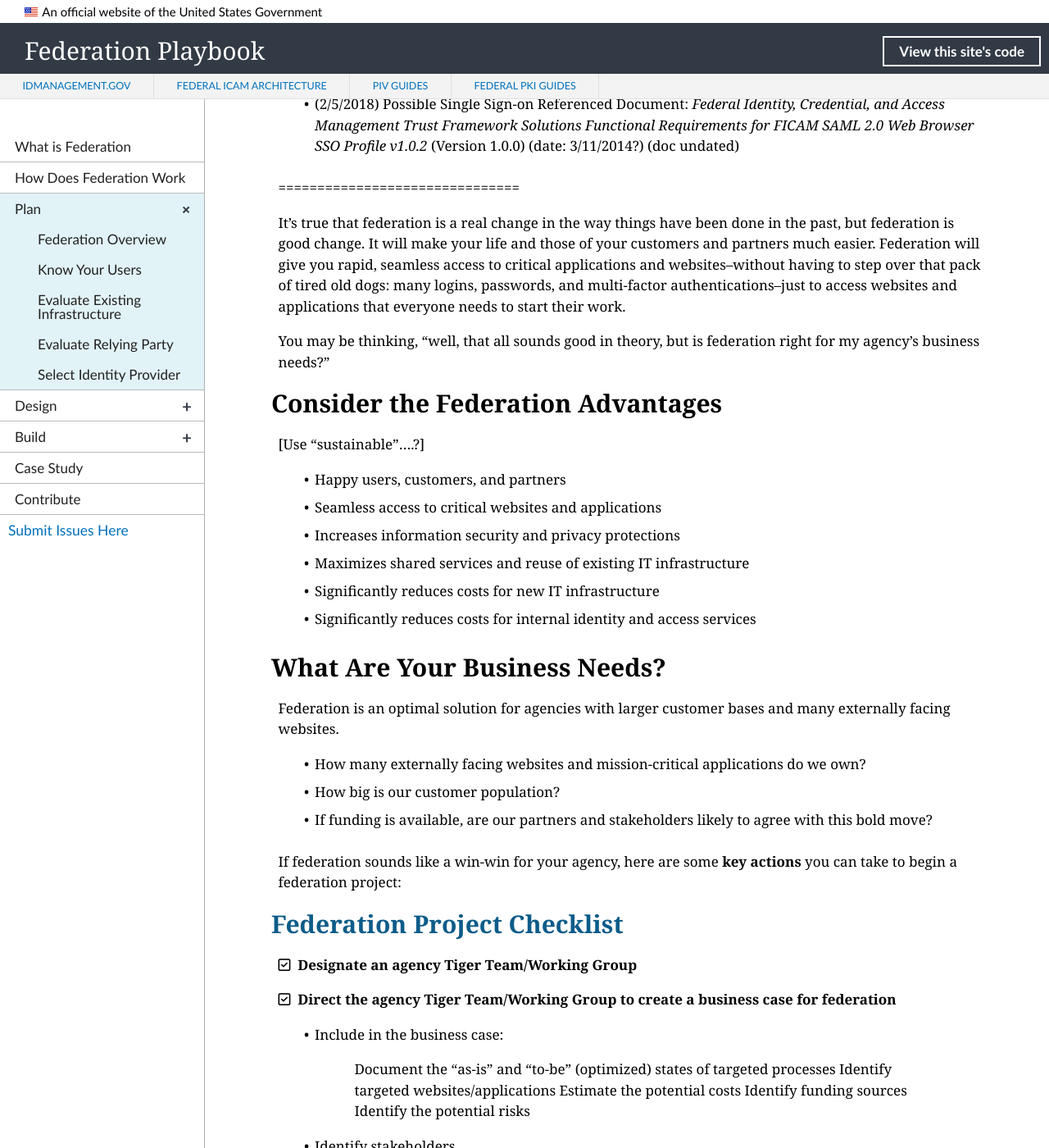
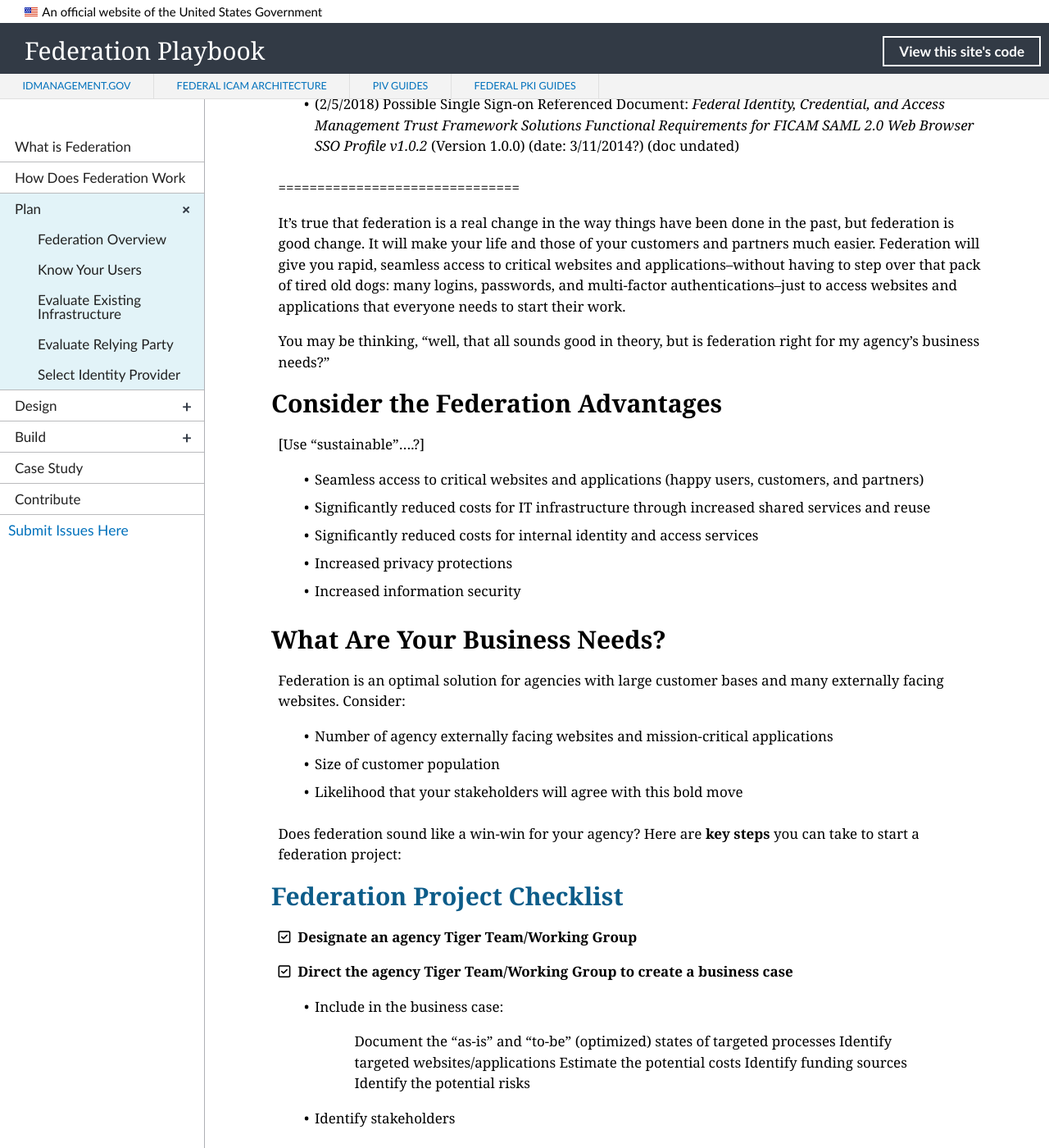
Before and after one commit to GSA/ficam-federation, a Jekyll site: the page built from _plan/00_index.md, in a window 1280 px wide and 1400 px high, scrolled down 373 px. Shown: the whole window at 82% size. Built offline with Jekyll 4.4.1, drawn with Linux system fonts in a browser that asks for light colours; nearby versions of some CDN libraries; library files that are not in the unit come from our copies; some of the changed text lies outside the part shown.

Commit message:
Update 00_index.md
Add change mgmt & edits

```diff
--- a/_plan/00_index.md
+++ b/_plan/00_index.md
@@ -15,34 +15,33 @@
 
 ===============================
 
-It’s true that federation is a real change in the way things have been done in the past, but federation is good change. It will make your life and those of your customers and partners much easier.  Federation will give you rapid, seamless access to critical applications and websites--without having to step over that pack of tired old dogs:  many logins, passwords, and multi-factor authentications--just to access websites and applications that everyone needs to start their work.
+It’s true that federation is a real change in the way things have been done in the past, but federation is good change. It will make your life and those of your customers and partners much easier.  Federation will give you rapid, seamless access to critical websites and applications--without having to step over that pack of tired old dogs:  many logins, passwords, and multi-factor authentications--just to access websites and applications that everyone needs to start their work.
 
 You may be thinking, "well, that all sounds good in theory, but is federation right for my agency's business needs?"
 
 ## Consider the Federation Advantages
 [Use "sustainable"....?]
-* Happy users, customers, and partners
-* Seamless access to critical websites and applications
-* Increases information security and privacy protections
-* Maximizes shared services and reuse of existing IT infrastructure
-* Significantly reduces costs for new IT infrastructure
-* Significantly reduces costs for internal identity and access services
+* Seamless access to critical websites and applications (happy users, customers, and partners)
+* Significantly reduced costs for IT infrastructure through increased shared services and reuse
+* Significantly reduced costs for internal identity and access services
+* Increased privacy protections
+* Increased information security
 
 ## What Are Your Business Needs?
 
-Federation is an optimal solution for agencies with larger customer bases and many externally facing websites.
+Federation is an optimal solution for agencies with large customer bases and many externally facing websites. Consider:
 
-* How many externally facing websites and mission-critical applications do we own?
-* How big is our customer population?<!--Most visited Federal Government websites:  https://analytics.usa.gov/-->
-* If funding is available, are our partners and stakeholders likely to agree with this bold move?
+* Number of agency externally facing websites and mission-critical applications
+* Size of customer population<!--Most visited Federal Government websites:  https://analytics.usa.gov/-->
+* Likelihood that your stakeholders will agree with this bold move
 
-If federation sounds like a win-win for your agency, here are some **key actions** you can take to begin a federation project:
+Does federation sound like a win-win for your agency? Here are **key steps** you can take to start a federation project:
 
 ## <span style="color: #0C5C89">**Federation Project Checklist**</span>
 
 <i class="fa fa-check-square-o"></i> &nbsp;**Designate an agency Tiger Team/Working Group**
 
-<i class="fa fa-check-square-o"></i> &nbsp;**Direct the agency Tiger Team/Working Group to create a business case for federation**
+<i class="fa fa-check-square-o"></i> &nbsp;**Direct the agency Tiger Team/Working Group to create a business case**
 * Include in the business case:
 > Document the "as-is" and "to-be" (optimized) states of targeted processes
 > Identify targeted websites/applications
@@ -66,7 +65,8 @@
 * Estimate the costs to modify each application's authentication method
 * Estimate ongoing, life-cycle costs (service provider/federation broker charges, operations, maintenance)<!--Explain federation broker for PM audience.  Are we suggesting that a solution might be MAX.gov or Login.gov?-->
 
-<i class="fa fa-check-square-o"></i> &nbsp;**Identify potential funding sources**
+<i class="fa fa-check-square-o"></i> &nbsp;**Identify project costs and potential funding sources**
+* Calculate projected costs
 * Identify potential IT modernization funding sources. Some sources may be:
 > Optional working capital funds within your agency that enable long-term savings for big projects.<br>
 > Modernizing Government Technology Act Fund [OMB Proposal Submission Process](https://www.whitehouse.gov/wp-content/uploads/2017/11/M-18-12.pdf){:target="_blank"}<br>
```
Also changed, not shown: other parts of _plan/00_index.md (+3 -1 lines).
